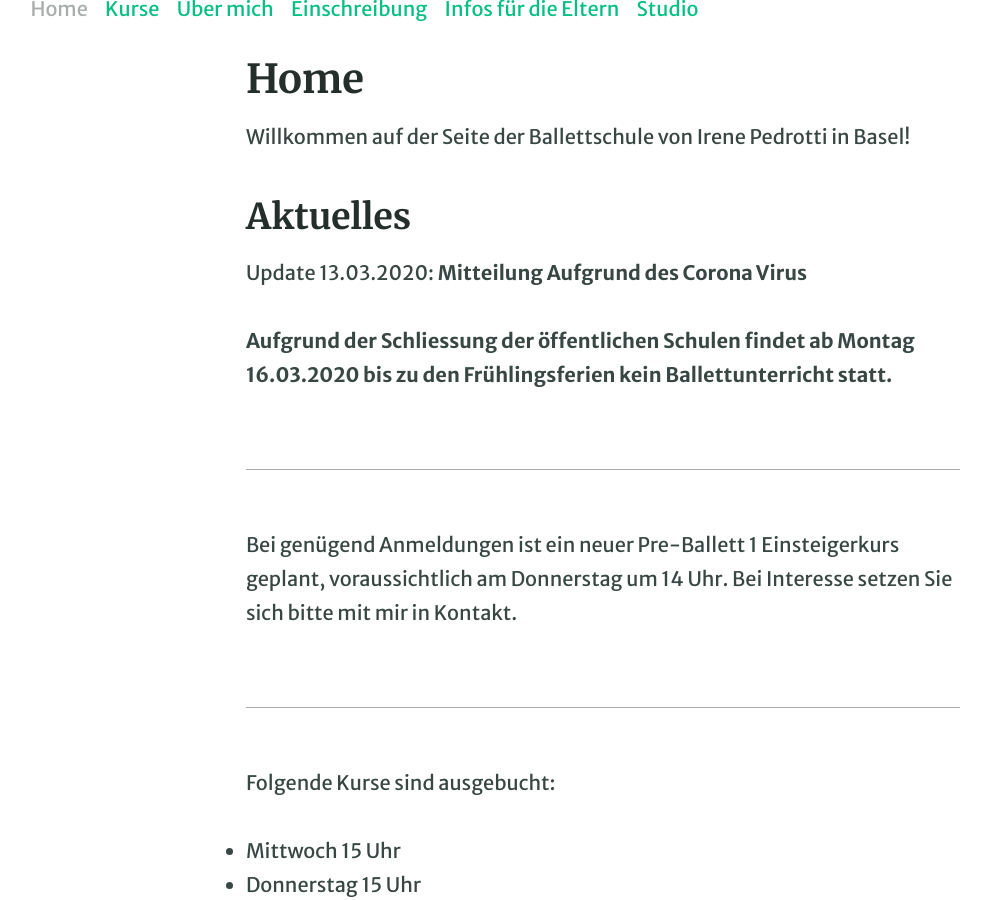
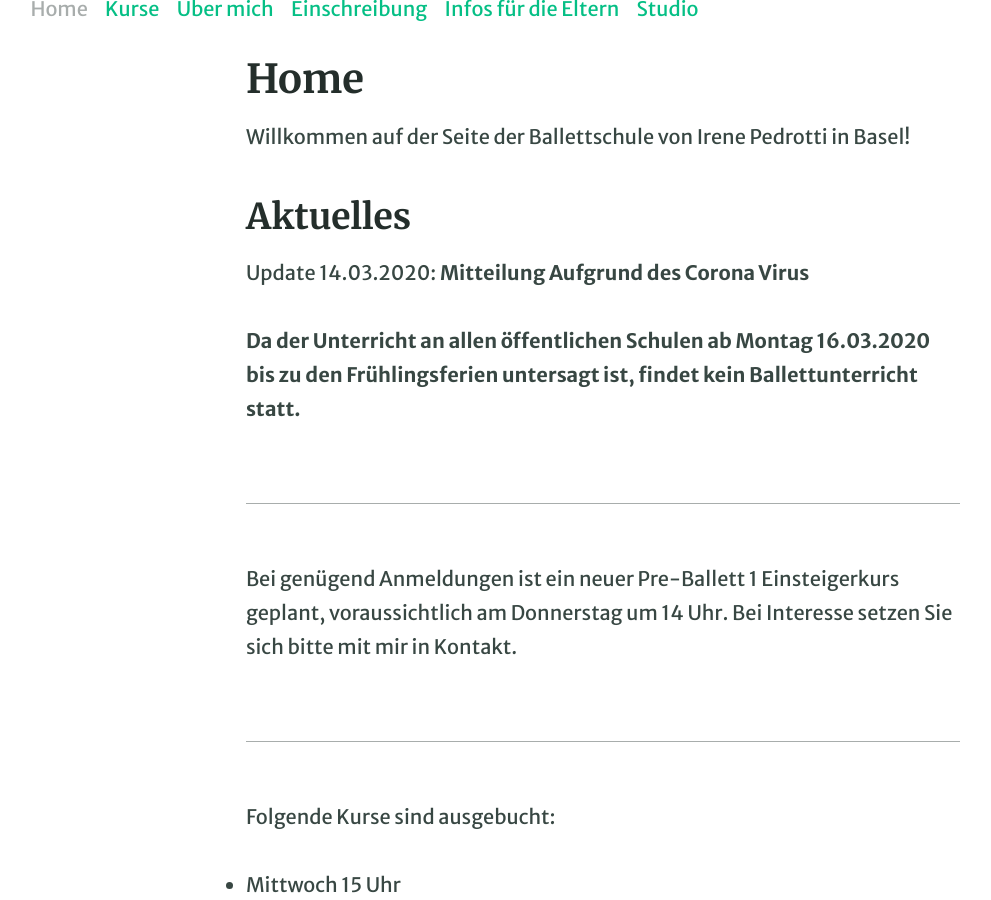
Before and after one commit to irenepedrotti/irenepedrotti.github.io, a Jekyll site: the page built from pages/index.md, in a window 1280 px wide and 900 px high, scrolled down 340 px. Shown: the whole window, without its empty margins (37-1028 px from the left). Built offline with Jekyll 4.4.1, drawn with Linux system fonts in a browser that asks for light colours.

Commit message:
Korrektur Unterricht untersagt Corona

```diff
--- a/pages/index.md
+++ b/pages/index.md
@@ -7,10 +7,9 @@ permalink: /
 Willkommen auf der Seite der Ballettschule von Irene Pedrotti in Basel!
 
 ## Aktuelles
-Update 13.03.2020: **Mitteilung Aufgrund des Corona Virus**
+Update 14.03.2020: **Mitteilung Aufgrund des Corona Virus**
 
-**Aufgrund der
-Schliessung der öffentlichen Schulen findet ab Montag 16.03.2020 bis zu den Frühlingsferien kein Ballettunterricht statt.**
+**Da der Unterricht an allen öffentlichen Schulen ab Montag 16.03.2020 bis zu den Frühlingsferien untersagt ist, findet kein Ballettunterricht statt.**
 
 
 
```
